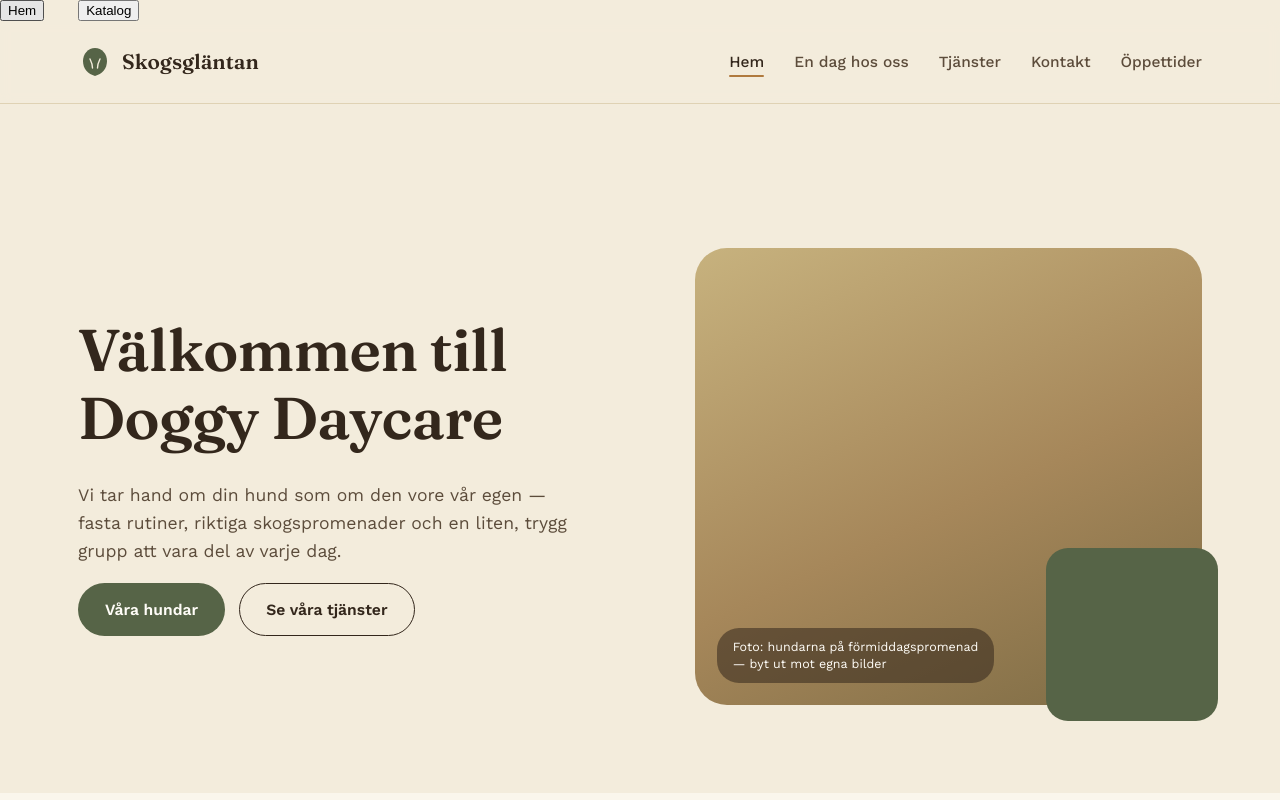
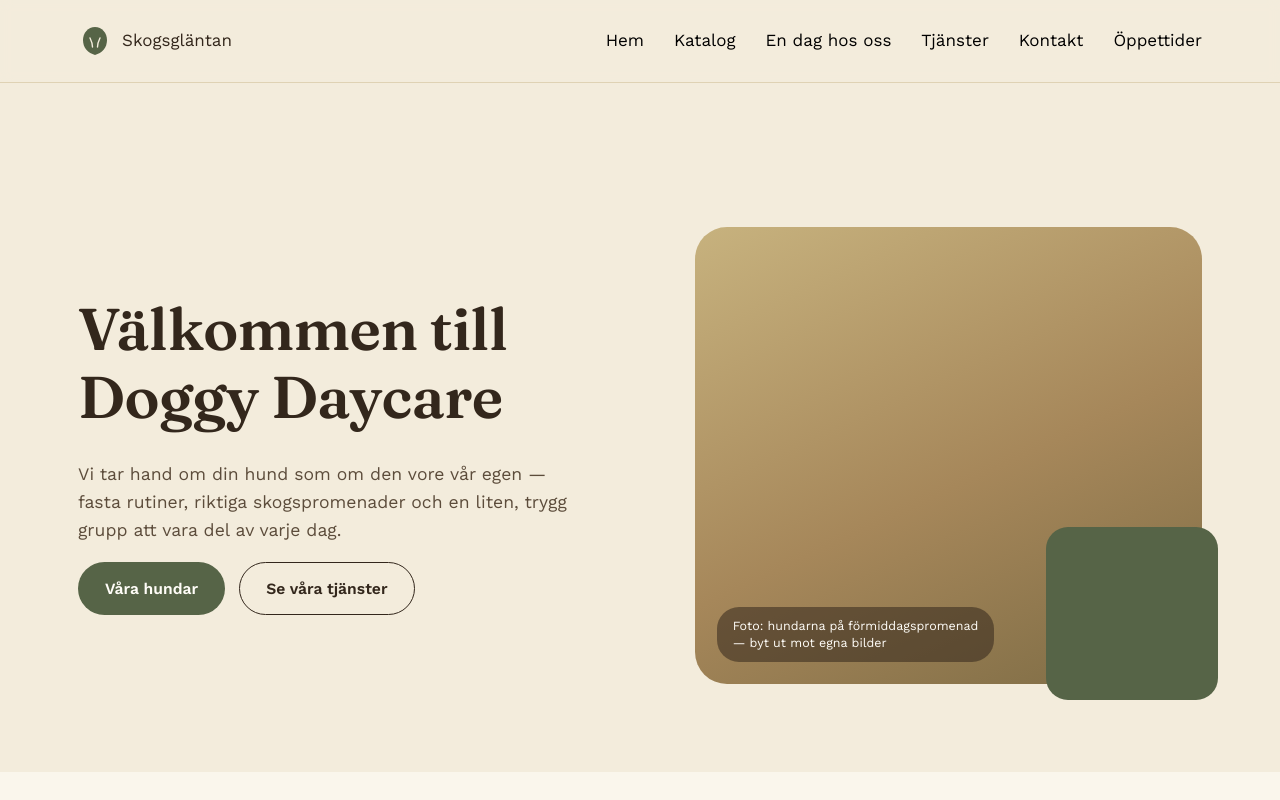
Before and after one commit to ibrahimjasim/Doggy-Daycare, a React (Vite) app: page / in a window 1280 px wide. Shown: the top 800 px of the page. Built offline with nearby package versions, Linux system fonts and the light colour scheme.

Commit message:
Added so the Header is on every page for easy navigation which i made it's own jsx file for. I then added it to both the catalog and the dog detail page. I then made a css for the catalog page to round the images to stay in line with the rest. the rest i did was changes to make the header work.

```diff
--- a/src/App.jsx
+++ b/src/App.jsx
@@ -29,17 +29,30 @@ const App = () => {
         setCurrentPage(SCREENS.CATALOG);
     };
 
+    const goHome = (sectionId) => {
+        setCurrentPage(SCREENS.WELCOME);
+        setTimeout(() => {
+            if (sectionId) {
+                const el = document.getElementById(sectionId);
+                if (el) {
+                    el.scrollIntoView({ behavior: "smooth" });
+                    return;
+                }
+            }
+            window.scrollTo({ top: 0, behavior: "smooth" });
+        }, 100);
+    };
+
     return (
         <div>
-      <nav className="main-nav">
-        <button onClick={() => setCurrentPage(SCREENS.WELCOME)}>Hem</button>
-        <button onClick={goToCatalog}>Katalog</button>
-      </nav>
-
-      {currentPage === SCREENS.WELCOME && <WelcomePage onStart={goToCatalog} />}
-      {currentPage === SCREENS.CATALOG && <CatalogPage onSelectDog={goToDetail} />}
+            {currentPage === SCREENS.WELCOME && (
+                <WelcomePage onStart={goToCatalog} onGoHome={goHome} onGoCatalog={goToCatalog} />
+            )}
+            {currentPage === SCREENS.CATALOG && (
+                <CatalogPage onSelectDog={goToDetail} onGoHome={goHome} onGoCatalog={goToCatalog} />
+            )}
             {currentPage === SCREENS.DETAIL && (
-        <DogDetailPage dog={selectedDog} onBack={goBackToCatalog} />
+                <DogDetailPage dog={selectedDog} onBack={goBackToCatalog} onGoHome={goHome} onGoCatalog={goToCatalog} />
             )}
         </div>
     );
--- /dev/null
+++ b/src/components/CatalogPage.css
@@ -0,0 +1,76 @@
+.catalog-page {
+    padding-top: 40px;
+}
+
+.catalog-page h1 {
+    margin-bottom: 24px;
+}
+
+.search-input {
+    display: block;
+    width: 100%;
+    max-width: 340px;
+    padding: 12px 18px;
+    margin-bottom: 40px;
+    font-family: var(--font-body);
+    font-size: 0.98rem;
+    color: var(--color-bark);
+    background: var(--color-white);
+    border: 1.5px solid var(--color-line);
+    border-radius: var(--radius-pill);
+    outline: none;
+    transition: border-color 0.15s ease;
+}
+
+    .search-input::placeholder {
+        color: var(--color-bark-soft);
+    }
+
+    .search-input:focus {
+        border-color: var(--color-moss);
+    }
+
+.catalog-grid {
+    display: grid;
+    grid-template-columns: repeat(auto-fill, minmax(220px, 1fr));
+    gap: 28px;
+}
+
+.dog-card {
+    display: flex;
+    flex-direction: column;
+    align-items: stretch;
+    padding: 0 0 20px;
+    background: var(--color-white);
+    border: 1px solid var(--color-line);
+    border-radius: var(--radius-soft);
+    overflow: hidden;
+    cursor: pointer;
+    text-align: center;
+    font-family: var(--font-body);
+    transition: transform 0.15s ease, box-shadow 0.15s ease;
+}
+
+    .dog-card:hover {
+        transform: translateY(-3px);
+        box-shadow: var(--shadow-soft);
+    }
+
+    .dog-card img {
+        width: 100%;
+        aspect-ratio: 4 / 3;
+        object-fit: cover;
+        margin-bottom: 16px;
+    }
+
+    .dog-card h3 {
+        margin: 0 16px 4px;
+        font-size: var(--fs-h3);
+    }
+
+    .dog-card p {
+        margin: 0 16px;
+        color: var(--color-clay);
+        font-weight: 600;
+        font-size: var(--fs-small);
+    }
--- a/src/components/CatalogPage.jsx
+++ b/src/components/CatalogPage.jsx
@@ -1,7 +1,9 @@
 import { useEffect, useState } from "react";
 import { fetchDogs } from "../components/DogData";
+import "./CatalogPage.css";
+import SiteHeader from "./SiteHeader.jsx";
 
-const CatalogPage = ({ onSelectDog }) => {
+const CatalogPage = ({ onSelectDog, onGoHome, onGoCatalog }) => {
     const [dogs, setDogs] = useState([]);
     const [loading, setLoading] = useState(true);
     const [error, setError] = useState(null);
@@ -27,11 +29,12 @@ const CatalogPage = ({ onSelectDog }) => {
     if (error) return <p>{error}</p>;
 
     return (
+        <>
+            <SiteHeader onGoHome={onGoHome} onGoCatalog={onGoCatalog} activePage="catalog" />
             <section className="catalog-page">
+                <div className="container">
                     <h1>Våra hundar</h1>
-      {/* <p>Här listas alla registrerade hundar.</p> */}
 
-      {/* SEARCH FIELD */}
                     <input
                         type="text"
                         placeholder="Sök hund..."
@@ -40,7 +43,6 @@ const CatalogPage = ({ onSelectDog }) => {
                         className="search-input"
                     />
 
-      {/* GRID WITH ALL THE DOGS */}
                     <div className="catalog-grid">
                         {filteredDogs.map((dog) => (
                             <button
@@ -54,7 +56,9 @@ const CatalogPage = ({ onSelectDog }) => {
                             </button>
                         ))}
                     </div>
+                </div>
             </section>
+        </>
     );
 };
 
--- a/src/components/DogDetailPage.jsx
+++ b/src/components/DogDetailPage.jsx
@@ -1,4 +1,6 @@
-const DogDetailPage = ({ dog, onBack }) => {
+import SiteHeader from "./SiteHeader.jsx";
+
+const DogDetailPage = ({ dog, onBack, onGoHome, onGoCatalog }) => {
     if (!dog) {
         return (
             <section className="dog-detail-page">
@@ -11,6 +13,8 @@ const DogDetailPage = ({ dog, onBack }) => {
     const { name, breed, age, sex, img, present, owner } = dog;
 
     return (
+        <>
+            <SiteHeader onGoHome={onGoHome} onGoCatalog={onGoCatalog} activePage="catalog" />
             <section className="dog-detail-page">
                 <button onClick={onBack}>Tillbaka till katalogen</button>
 
@@ -25,6 +29,7 @@ const DogDetailPage = ({ dog, onBack }) => {
                 <p>{owner.name} {owner.lastName}</p>
                 <p>Telefon: {owner.phoneNumber}</p>
             </section>
+        </>
     );
 };
 
--- /dev/null
+++ b/src/components/SiteHeader.jsx
@@ -0,0 +1,55 @@
+import { useState } from "react";
+
+const SiteHeader = ({ onGoHome, onGoCatalog, activePage = "home" }) => {
+    const [navOpen, setNavOpen] = useState(false);
+
+    return (
+        <header className="site-header">
+            <div className="container">
+                <button className="logo" onClick={() => onGoHome()} aria-label="Till startsidan">
+                    <svg width="34" height="34" viewBox="0 0 34 34" fill="none" xmlns="http://www.w3.org/2000/svg">
+                        <path d="M17 3C10 3 5 9 5 16c0 8 5 13 12 15 7-2 12-7 12-15 0-7-5-13-12-13Z" fill="#566447" />
+                        <path d="M12 14c1.5 3 2.5 6 2.5 9M22 14c-1.5 3-2.5 6-2.5 9" stroke="#F3ECDC" strokeWidth="1.4" strokeLinecap="round" />
+                    </svg>
+                    Skogsgläntan
+                </button>
+
+                <button
+                    className="nav-toggle"
+                    aria-label="Öppna meny"
+                    aria-expanded={navOpen}
+                    onClick={() => setNavOpen((open) => !open)}
+                >
+                    <span></span><span></span><span></span>
+                </button>
+
+                <nav className={`main-nav${navOpen ? " open" : ""}`}>
+                    <ul>
+                        <li>
+                            <button
+                                className={activePage === "home" ? "active" : ""}
+                                onClick={() => onGoHome()}
+                            >
+                                Hem
+                            </button>
+                        </li>
+                        <li>
+                            <button
+                                className={activePage === "catalog" ? "active" : ""}
+                                onClick={onGoCatalog}
+                            >
+                                Katalog
+                            </button>
+                        </li>
+                        <li><button onClick={() => onGoHome("dagen")}>En dag hos oss</button></li>
+                        <li><button onClick={() => onGoHome("erbjudanden")}>Tjänster</button></li>
+                        <li><button onClick={() => onGoHome("footer")}>Kontakt</button></li>
+                        <li><button onClick={() => onGoHome("footer")}>Öppettider</button></li>
+                    </ul>
+                </nav>
+            </div>
+        </header>
+    );
+};
+
+export default SiteHeader;
--- a/src/components/WelcomePage.jsx
+++ b/src/components/WelcomePage.jsx
@@ -11,44 +11,13 @@
 export default WelcomePage;*/
 import { useState } from "react";
 import "./WelcomePage.css";
+import SiteHeader from "./SiteHeader.jsx";
 
 // Startsidan – hälsar besökare välkomna till Doggy Daycare
-const WelcomePage = ({ onStart }) => {
-    const [navOpen, setNavOpen] = useState(false);
-
+const WelcomePage = ({ onStart, onGoHome, onGoCatalog }) => {
     return (
         <>
-            {/* HEADER */}
-            <header className="site-header">
-                <div className="container">
-                    <a href="#top" className="logo" aria-label="Skogsgläntan Hunddagis, startsida">
-                        <svg width="34" height="34" viewBox="0 0 34 34" fill="none" xmlns="http://www.w3.org/2000/svg">
-                            <path d="M17 3C10 3 5 9 5 16c0 8 5 13 12 15 7-2 12-7 12-15 0-7-5-13-12-13Z" fill="#566447" />
-                            <path d="M12 14c1.5 3 2.5 6 2.5 9M22 14c-1.5 3-2.5 6-2.5 9" stroke="#F3ECDC" strokeWidth="1.4" strokeLinecap="round" />
-                        </svg>
-                        Skogsgläntan
-                    </a>
-
-                    <button
-                        className="nav-toggle"
-                        aria-label="Öppna meny"
-                        aria-expanded={navOpen}
-                        onClick={() => setNavOpen((open) => !open)}
-                    >
-                        <span></span><span></span><span></span>
-                    </button>
-
-                    <nav className={`main-nav${navOpen ? " open" : ""}`}>
-                        <ul>
-                            <li><a href="#top" className="active">Hem</a></li>
-                            <li><a href="#dagen">En dag hos oss</a></li>
-                            <li><a href="#erbjudanden">Tjänster</a></li>
-                            <li><a href="#footer">Kontakt</a></li>
-                            <li><a href="#footer">Öppettider</a></li>
-                        </ul>
-                    </nav>
-                </div>
-            </header>
+            <SiteHeader onGoHome={onGoHome} onGoCatalog={onGoCatalog} activePage="home" />
 
             <main>
                 {/* HERO */}
--- a/src/index.css
+++ b/src/index.css
@@ -270,6 +270,15 @@ a:focus-visible, button:focus-visible {
         transition: transform 0.2s ease, opacity 0.2s ease;
     }
 
+.logo,
+.main-nav button {
+    background: none;
+    border: none;
+    padding: 0;
+    font: inherit;
+    cursor: pointer;
+}
+
 @media (max-width: 860px) {
     .nav-toggle {
         display: block;
```
Lines whose indentation alone changed are shown as unchanged.
